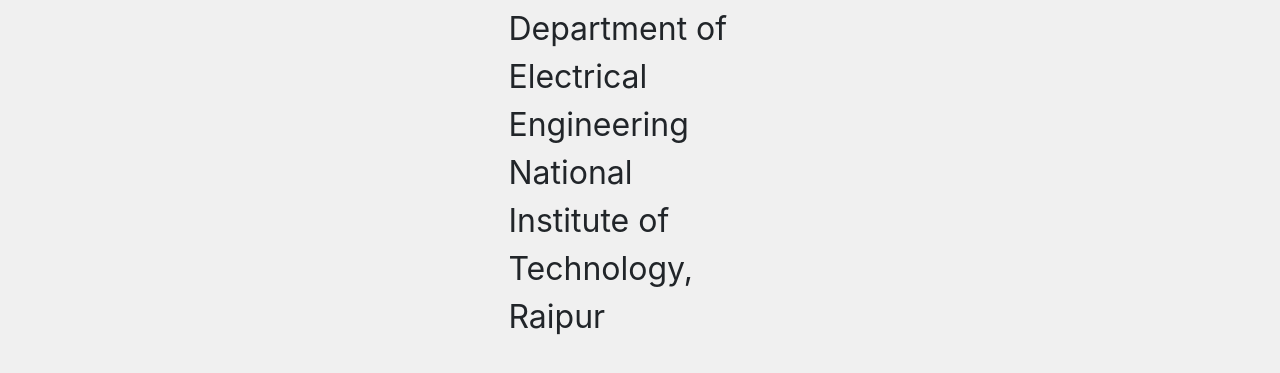
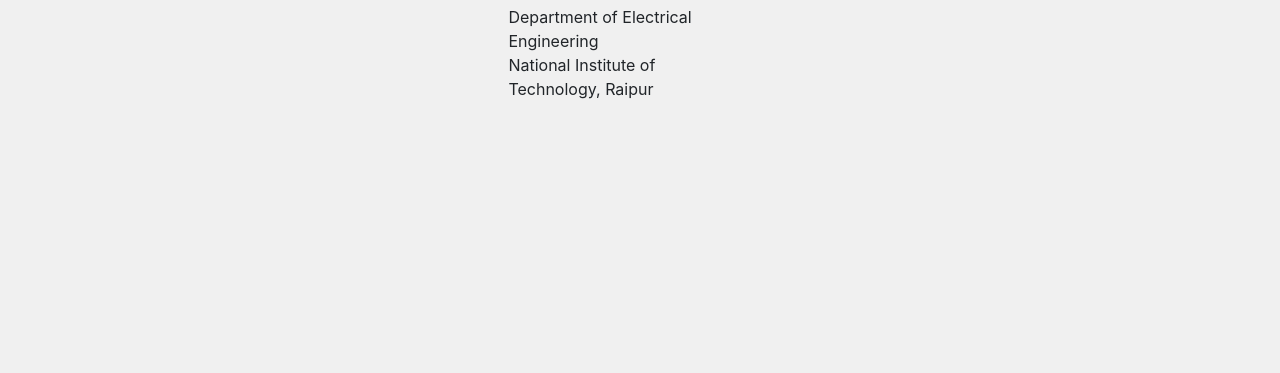
Before and after one commit to MannatSaluja/Emi, a plain HTML site: page about.html in a window 1280 px wide. Shown: the part 639-1012 px from the top of the page. Drawn offline with nearby package versions, Linux system fonts and the light colour scheme.

Commit message:
Update about.html

```diff
--- a/about.html
+++ b/about.html
@@ -71,7 +71,7 @@
             <h1>
               Dr. Dhanavath Suresh Sir
             </h1>
-            <p>Department of Electrical Engineering
+            Department of Electrical Engineering
               <br>
               National Institute of Technology, Raipur</p>
         </div>
```
